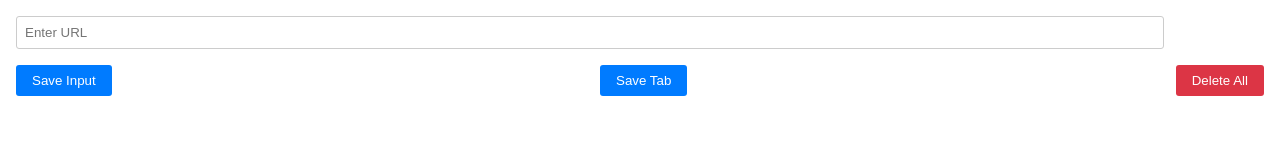
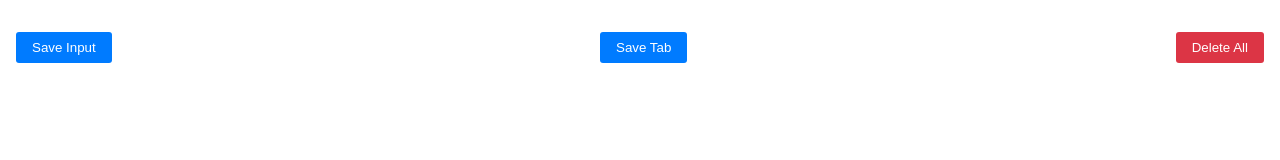
Before and after one commit to ritikkumar-agrawal/LinksTracker, a browser extension: page index.html in a window 1280 px wide. Drawn offline with Linux system fonts and the light colour scheme.

Commit message:
remove text box

```diff
--- a/index.html
+++ b/index.html
@@ -9,7 +9,7 @@
 </head>
 <body>
     <div class="box">
-        <input type="text" id="text-box" placeholder="Enter URL">
+        <!-- <input type="text" id="text-box" placeholder="Enter URL"> -->
     </div>
     <div class="buttons-panel">
         <button id="save-input-btn">Save Input</button>
```
